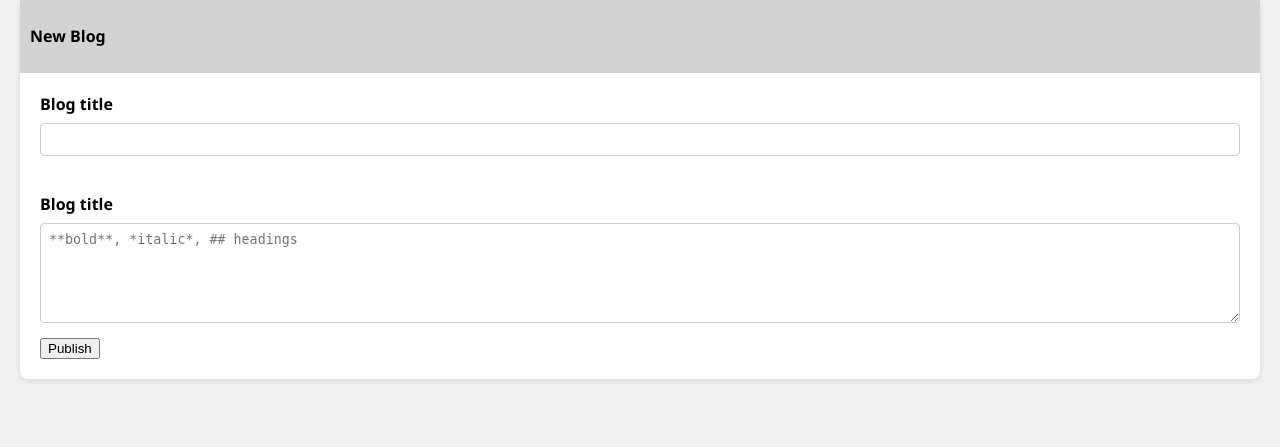
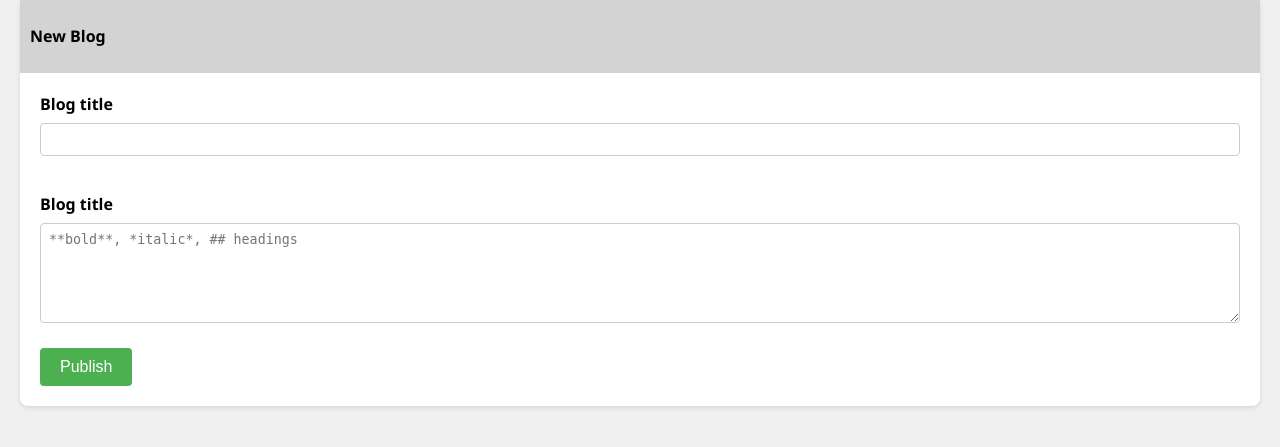
Before and after one commit to muzakkir2045/blogs, a Flask app: page /new in a window 1280 px wide. Shown: the part 106-553 px from the top of the page. Run offline with Flask 3, Linux system fonts and the light colour scheme; a user stored in the database is signed in.

Commit message:
Added style to blog buttons

```diff
--- a/static/new_blog.css
+++ b/static/new_blog.css
@@ -46,3 +46,18 @@ div header {
     border: 1px solid #ccc;
     border-radius: 4px;
 }
+
+.new_blog input[type="submit"] {
+    background-color: #4CAF50;
+    color: white;
+    margin-top: 10px;
+    padding: 10px 20px;
+    border: none;
+    border-radius: 4px;
+    cursor: pointer;
+    font-size: 16px;
+    transition: background-color 0.3s ease;
+}
+.new_blog input[type="submit"]:hover {
+    background-color: #45a049;
+}
--- a/templates/post.html
+++ b/templates/post.html
@@ -12,6 +12,7 @@
             <div class="blog-content">
                 {{ rendered_content | safe }}
             </div>
+            <a class="back-link" href="/dashboard">Back</a>
         </article>
     </main>
 </body>
```
Also changed, not shown: static/edit.css (+15 -0 lines), static/post.css (+14 -0 lines).
